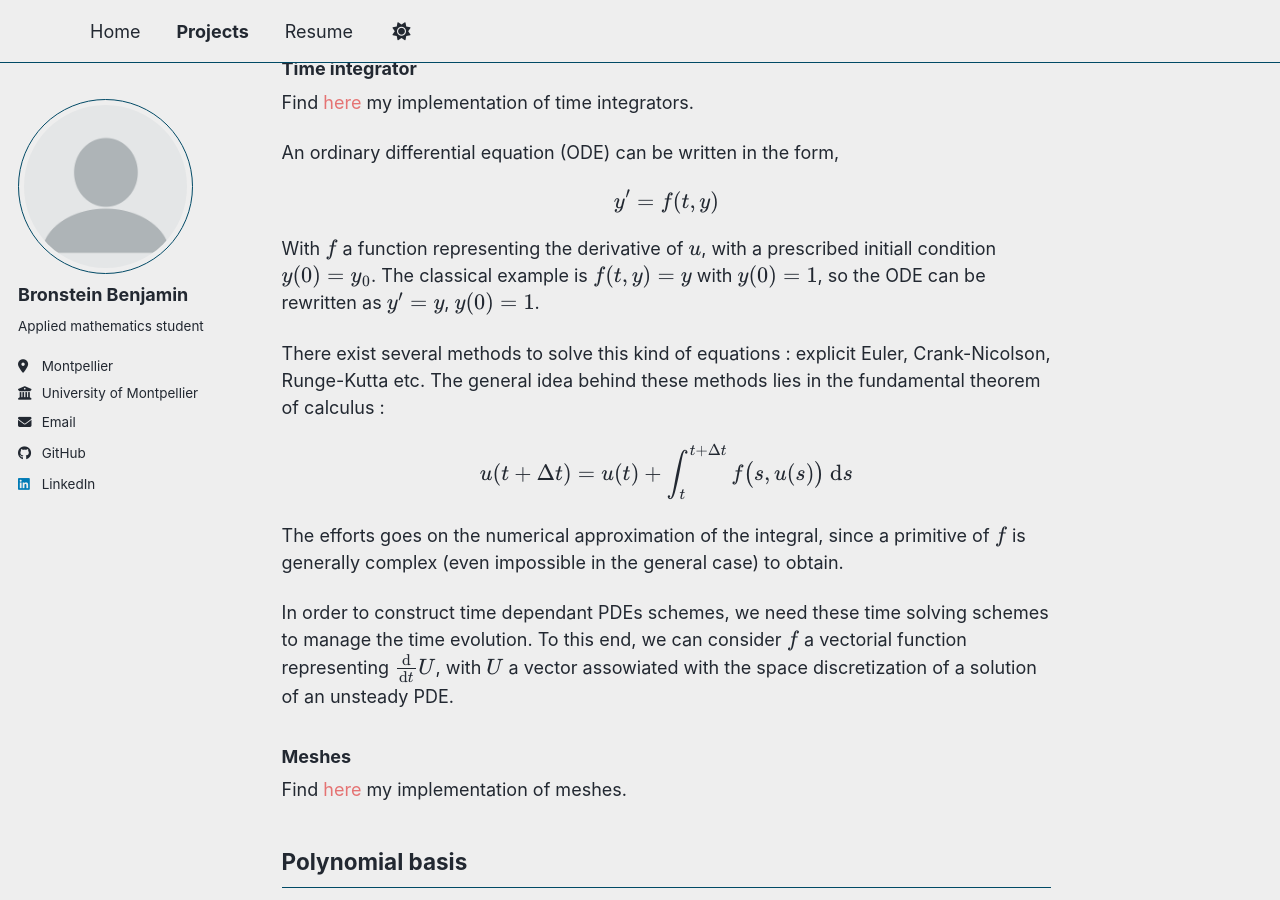
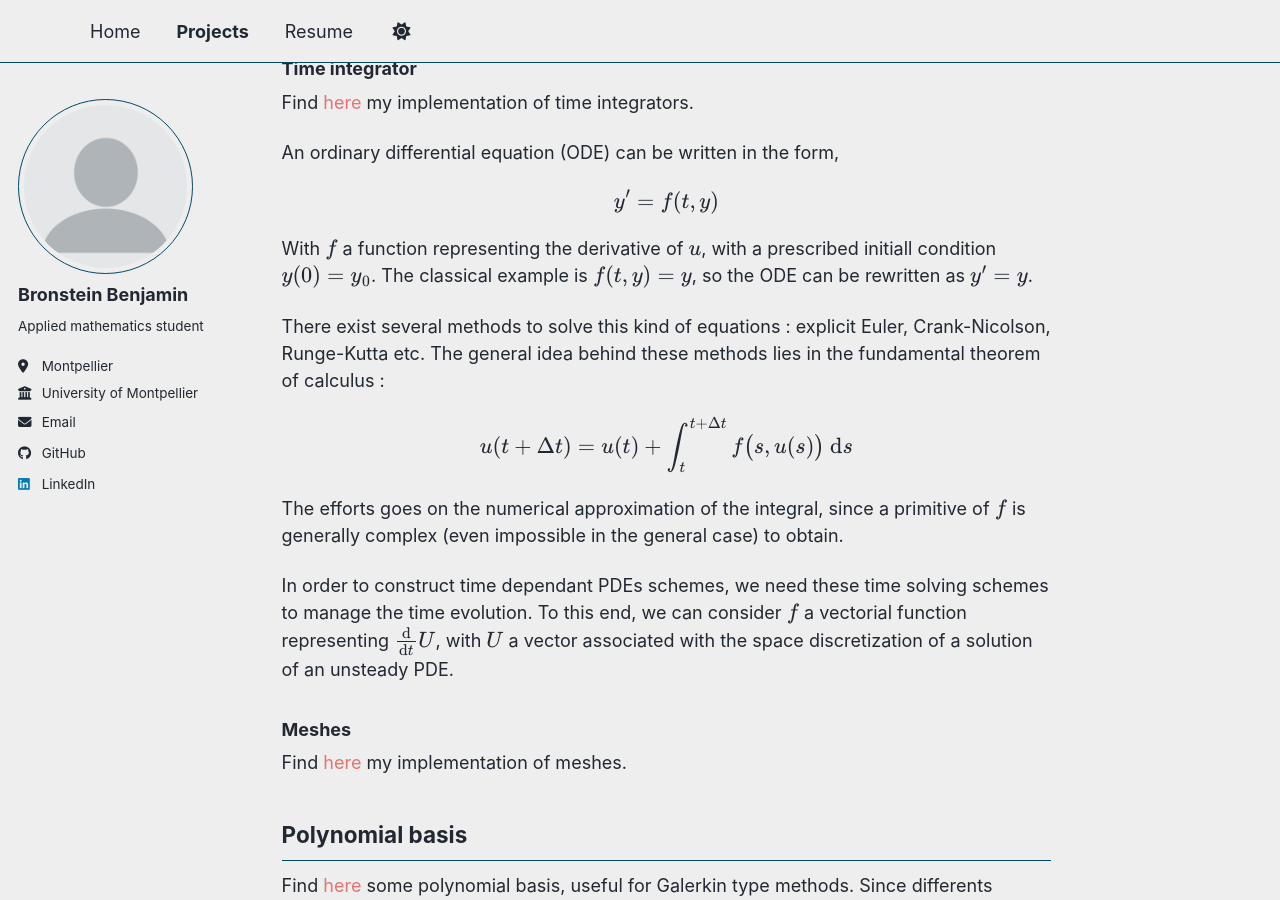
Before and after one commit to HerrBronstein/herrbronstein.github.io, a Jekyll site: the page built from _portfolio/portfolio-4.md, in a window 1280 px wide and 900 px high, scrolled down 632 px. Built offline with Jekyll 4.4.1, drawn with Linux system fonts in a browser that asks for light colours; a style sheet for code colours, icons or effects is not loaded.

Commit message:
Update portfolio-4.md

```diff
--- a/_portfolio/portfolio-4.md
+++ b/_portfolio/portfolio-4.md
@@ -22,7 +22,7 @@ An ordinary differential equation (ODE) can be written in the form,
 
 $$y' = f(t,y)$$
 
-With $f$ a function representing the derivative of $u$, with a prescribed initiall condition $y(0)=y_0$. The classical example is $f(t,y) = y$ with $y(0)=1$, so the ODE can be rewritten as $y' = y$, $y(0)=1$.
+With $f$ a function representing the derivative of $u$, with a prescribed initiall condition $y(0)=y_0$. The classical example is $f(t,y) = y$, so the ODE can be rewritten as $y' = y$.
 
 There exist several methods to solve this kind of equations : explicit Euler, Crank-Nicolson, Runge-Kutta etc. The general idea behind these methods lies in the fundamental theorem of calculus :
 
@@ -30,7 +30,7 @@ $$u(t + \Delta t) = u(t) + \int_{t}^{t + \Delta t} f\big(s,u(s)\big) \ \text{d}s
 
 The efforts goes on the numerical approximation of the integral, since a primitive of $f$ is generally complex (even impossible in the general case) to obtain.
 
-In order to construct time dependant PDEs schemes, we need these time solving schemes to manage the time evolution. To this end, we can consider $f$ a vectorial function representing $\frac{\text{d}}{\text{d}t} U$, with $U$ a vector assowiated with the space discretization of a solution of an unsteady PDE.
+In order to construct time dependant PDEs schemes, we need these time solving schemes to manage the time evolution. To this end, we can consider $f$ a vectorial function representing $\frac{\text{d}}{\text{d}t} U$, with $U$ a vector associated with the space discretization of a solution of an unsteady PDE.
 
 ### Meshes
 
```
